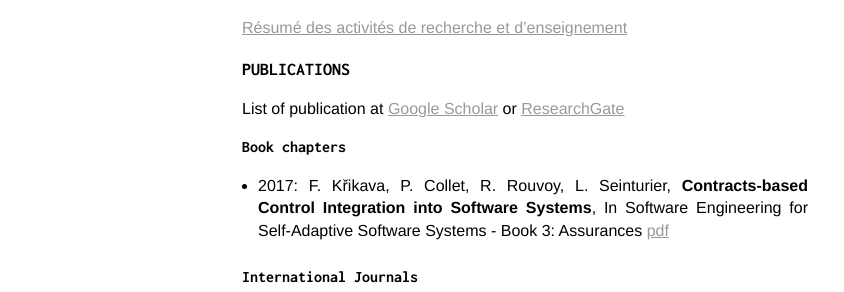
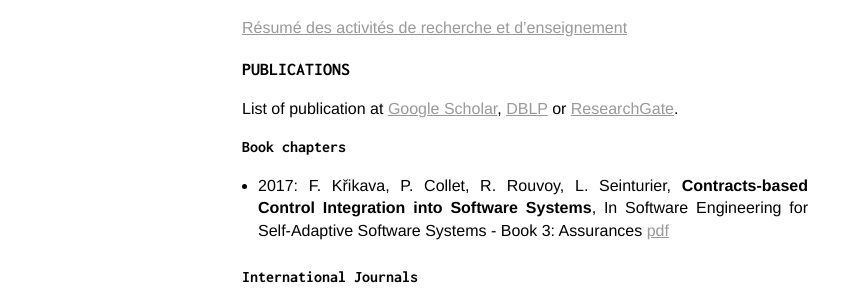
Before and after one commit to fikovnik/fikovnik.github.com, a Jekyll site: the page built from _posts/exhibit/0001-01-02-research.md, in a window 1280 px wide and 900 px high. Shown: the part 414-706 px from the top of the window, without its empty margins (0-844 px from the left). Built offline with Jekyll 4.4.1, drawn with Linux system fonts in a browser that asks for light colours.

Commit message:
Added DBLP link

```diff
--- a/_posts/exhibit/0001-01-02-research.md
+++ b/_posts/exhibit/0001-01-02-research.md
@@ -16,7 +16,7 @@ In my research I was looking into the FCL integration challenges---_i.e._ on for
 
 ## Publications
 
-List of publication at [Google Scholar](http://scholar.google.co.kr/citations?hl=en&user=r__GmitIAAAAJ) or [ResearchGate](https://www.researchgate.net/profile/Filip__Krikava/publications/)
+List of publication at [Google Scholar](http://scholar.google.co.kr/citations?hl=en&user=r__GmitIAAAAJ), [DBLP](https://dblp.uni-trier.de/pers/hd/k/Krikava:Filip) or [ResearchGate](https://www.researchgate.net/profile/Filip__Krikava/publications/).
 
 ### Book chapters
 
```
